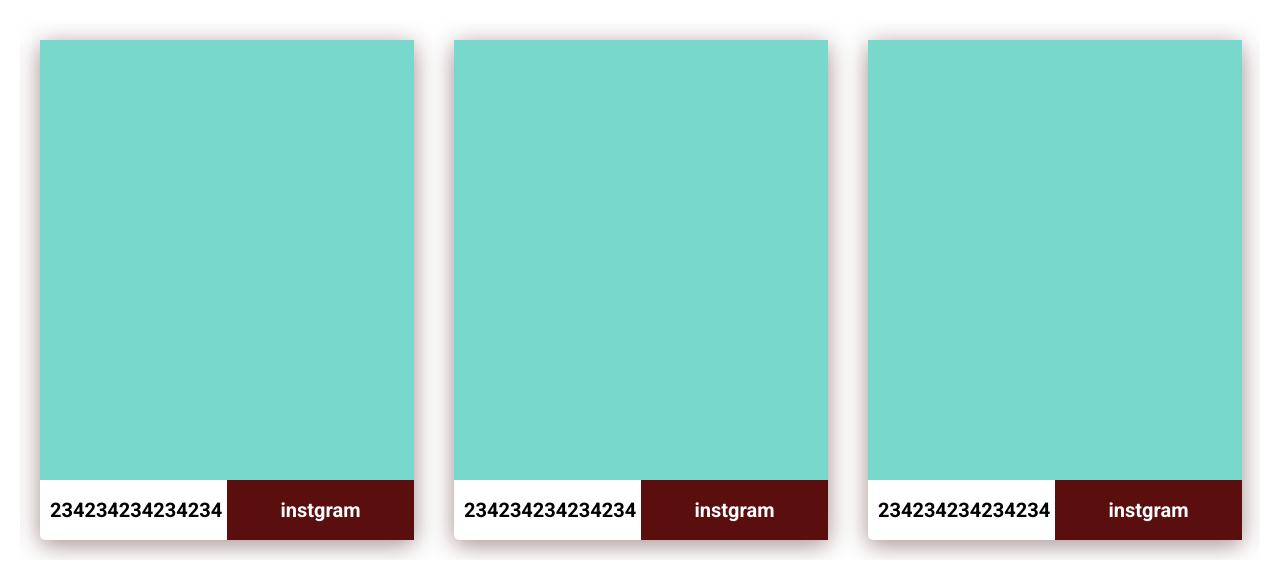
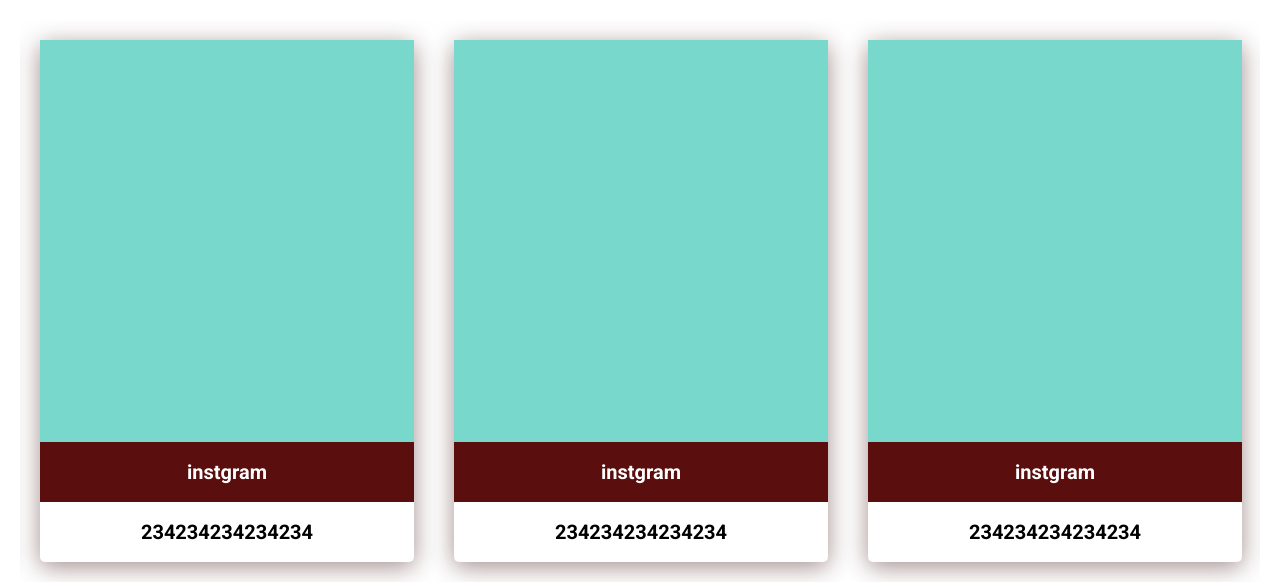
Before and after one commit to ivolat05/mailing, a plain HTML site: page partfolio.html in a window 1280 px wide. Shown: the part 356-943 px from the top of the page. Drawn offline with nearby package versions, Linux system fonts and the light colour scheme.

Commit message:
update adaptive 24.08.2021 15.40

```diff
--- a/css/style.css
+++ b/css/style.css
@@ -1106,13 +1106,13 @@ ul {
 
 .partfolio-img {
     width: 100%;
-    height: 440px;
+    height: 100%;
 }
 
 
 
 .partfolio__title {
-    width: 50%;
+    width: 100%;
     font-weight: 700;
     font-size: 20px;
     line-height: 20px;
@@ -1123,7 +1123,7 @@ ul {
 }
 
 .partfolio__content {
-    width: 50%;
+    width: 100%;
     font-weight: 700;
     font-size: 20px;
     line-height: 20px;
@@ -1136,6 +1136,7 @@ ul {
 
 .partfolio__conteiner-inner {
     display: flex;
+    flex-direction: column-reverse;
     justify-content: start;
     color: #000;
     transition: .4s;
@@ -1888,3 +1889,5 @@ ul {
         padding: 15px;
     }
 }
+
+/*----------portfolio------------*/
--- a/js/main.js
+++ b/js/main.js
@@ -98,7 +98,22 @@ $(function () {
         dots: true,
         autoplay: true,
         autoplaySpeed: 2000,
-        arrows: false
+        arrows: false,
+        responsive: [{
+                breakpoint: 1024,
+                settings: {
+                    slidesToShow: 2,
+                    slidesToScroll: 1
+                }
+            },
+            {
+                breakpoint: 780,
+                settings: {
+                    slidesToShow: 1,
+                    slidesToScroll: 1
+                }
+            }
+        ]
     });
 
     $('.experience__wrapp').slick({
```
Also changed, not shown: index_2.html (+2 -0 lines).
